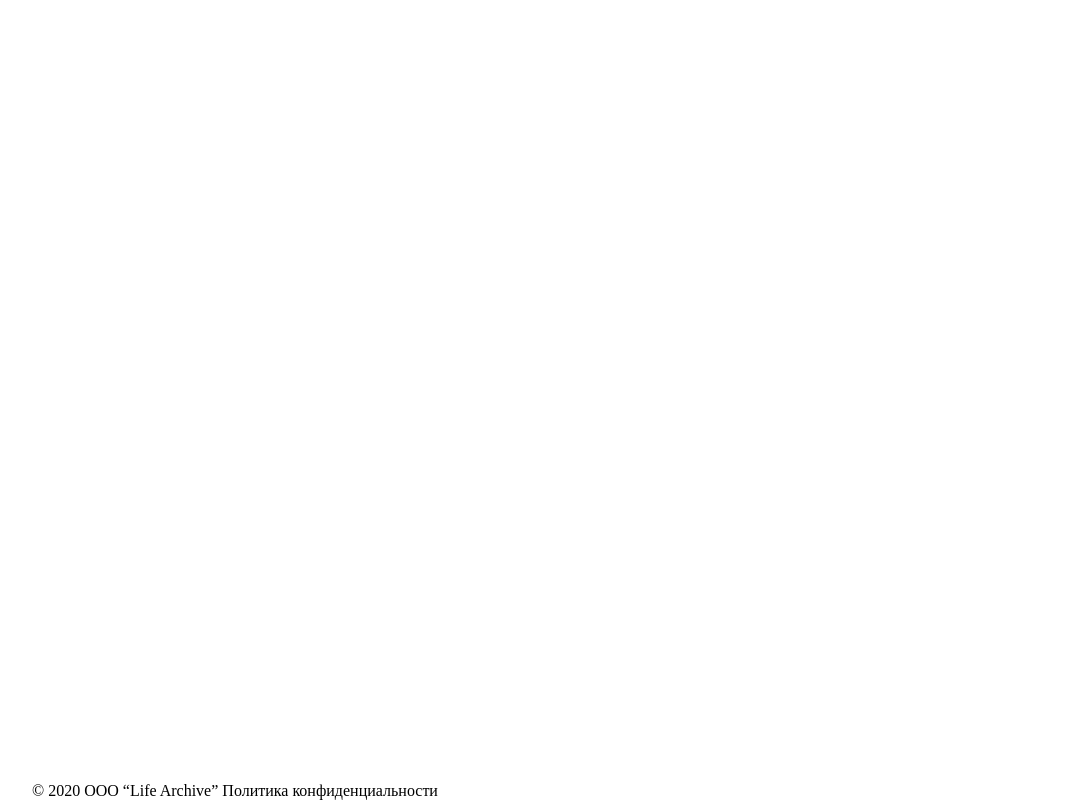
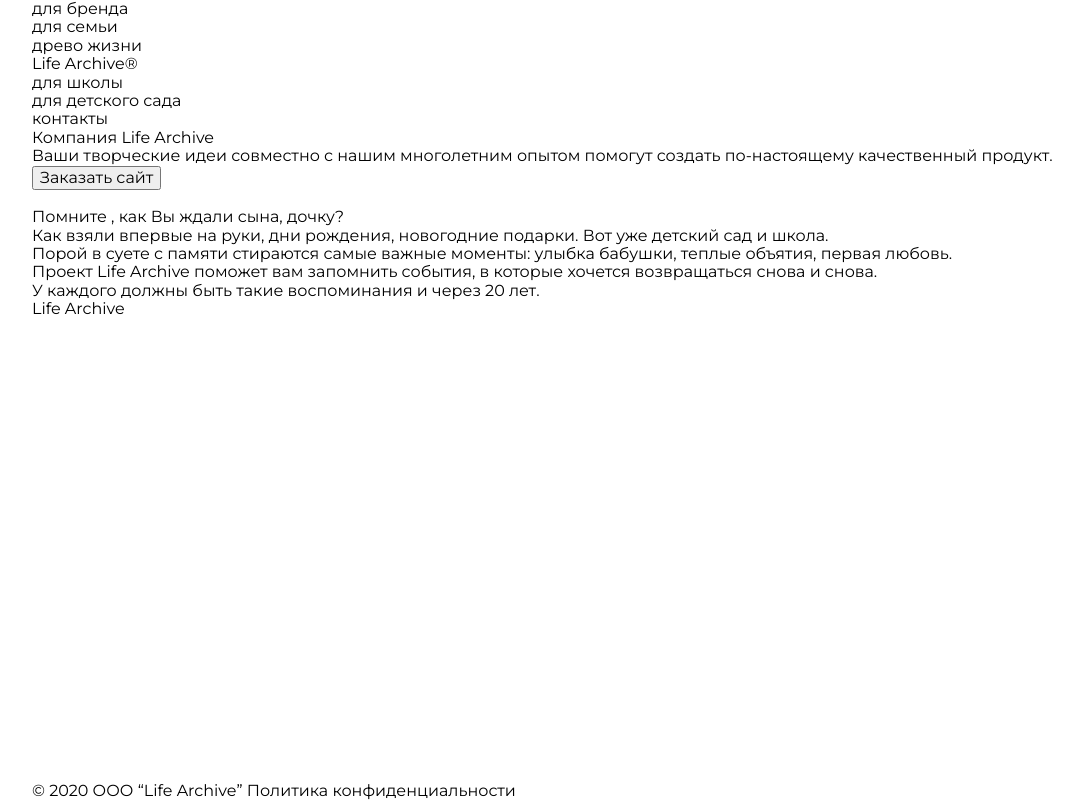
Before and after one commit to Scarr86/Life-Archive, a website: page app/index.html in a window 1280 px wide. Shown: the whole page, without its empty margins (43-1126 px from the left). Drawn offline with nearby package versions, Linux system fonts and the light colour scheme; files that its build step writes are made by us from their sources.

Commit message:
header, face

```diff
--- a/app/index.html
+++ b/app/index.html
@@ -5,7 +5,10 @@
     <meta name="viewport" content="width=device-width, initial-scale=1.0" />
     <meta http-equiv="X-UA-Compatible" content="ie=edge" />
     <title>Document</title>
-    <!-- <link href="https://fonts.googleapis.com/css2?family=Roboto:wght@300;400;500&display=swap" rel="stylesheet"> -->
+    <link
+      href="https://fonts.googleapis.com/css2?family=Montserrat:wght@300;400;600;700&family=Roboto:wght@300&display=swap"
+      rel="stylesheet"
+    />
     <link rel="stylesheet" href="css/style.min.css" />
   </head>
 
@@ -13,12 +16,79 @@
     <div class="content">
       <div class="content__inner">
         <!-- HEADER -->
+        <header class="header">
+          <div class="container">
+            <div class="header__inner">
+              <nav class="nav">
+                <ul class="menu">
+                  <li class="menu__item">для бренда</li>
+                  <li class="menu__item">для семьи</li>
+                  <li class="menu__item">древо жизни</li>
+                </ul>
+                <div class="logo">Life Archive®</div>
+                <ul class="menu">
+                  <li class="menu__inem">для школы</li>
+                  <li class="menu__inem">для детского сада</li>
+                  <li class="menu__inem">контакты</li>
+                </ul>
+              </nav>
+            </div>
+          </div>
+        </header>
 
         <!-- HEADER END -->
         <main class="main">
           <!-- FACE -->
-
+          <section class="face">
+            <div class="container">
+              <div class="face__inner">
+                <div class="face__col">
+                  <h1 class="face__title">
+                    Компания <span class="accent">Life Archive</span>
+                  </h1>
+                  <div class="face__text">
+                    Ваши творческие идеи совместно с нашим многолетним опытом
+                    помогут создать по-настоящему качественный продукт.
+                  </div>
+                  <button class="face__btn">Заказать сайт</button>
+                </div>
+                <div class="face__col">
+                  <img src="#" alt="" />
+                </div>
+              </div>
+            </div>
+          </section>
           <!-- FACE END -->
+          <!-- memoirs -->
+          <section class="memoirs">
+            <div class="container">
+              <div class="memoirs__inner">
+                <h3 class="title title-line">
+                  <span class="accent"> Помните </span>, как Вы ждали сына,
+                  дочку?
+                </h3>
+                <ul class="memoirs__list">
+                  <li class="memoirs__list-item">
+                    Как взяли впервые на руки, дни рождения, новогодние подарки.
+                    Вот уже детский сад и школа.
+                  </li>
+                  <li class="memoirs__list-item">
+                    Порой в суете с памяти стираются самые важные моменты:
+                    улыбка бабушки, теплые объятия, первая любовь.
+                  </li>
+                  <li class="memoirs__list-item">
+                    Проект Life Archive поможет вам запомнить события, в которые
+                    хочется возвращаться снова и снова.
+                  </li>
+                  <li class="memoirs__list-item">
+                    У каждого должны быть такие воспоминания и через 20 лет.
+                  </li>
+                </ul>
+              </div>
+              <div class="memoirs__decore">Life Archive</div>
+            </div>
+          </section>
+          <!-- memoirs end -->
         </main>
       </div>
       <footer class="footer">
--- a/app/scss/_global.scss
+++ b/app/scss/_global.scss
@@ -14,6 +14,8 @@
   min-width: 320px;
   overflow-x: hidden;
   position: relative;
+  font-family: "Montserrat", sans-serif;
+  // font-family: 'Roboto', sans-serif;
 }
 a {
   text-decoration: none;
--- a/app/scss/style.scss
+++ b/app/scss/style.scss
@@ -2,3 +2,12 @@
 @import "libs";
 @import "fonts";
 @import "global";
+
+.triangle {
+  border: 62px solid #fe5757;
+  border-top-color: transparent;
+  border-left-color: transparent;
+  border-left-width: 56px;
+  height: 132px;
+  width: 125px;
+}
```
